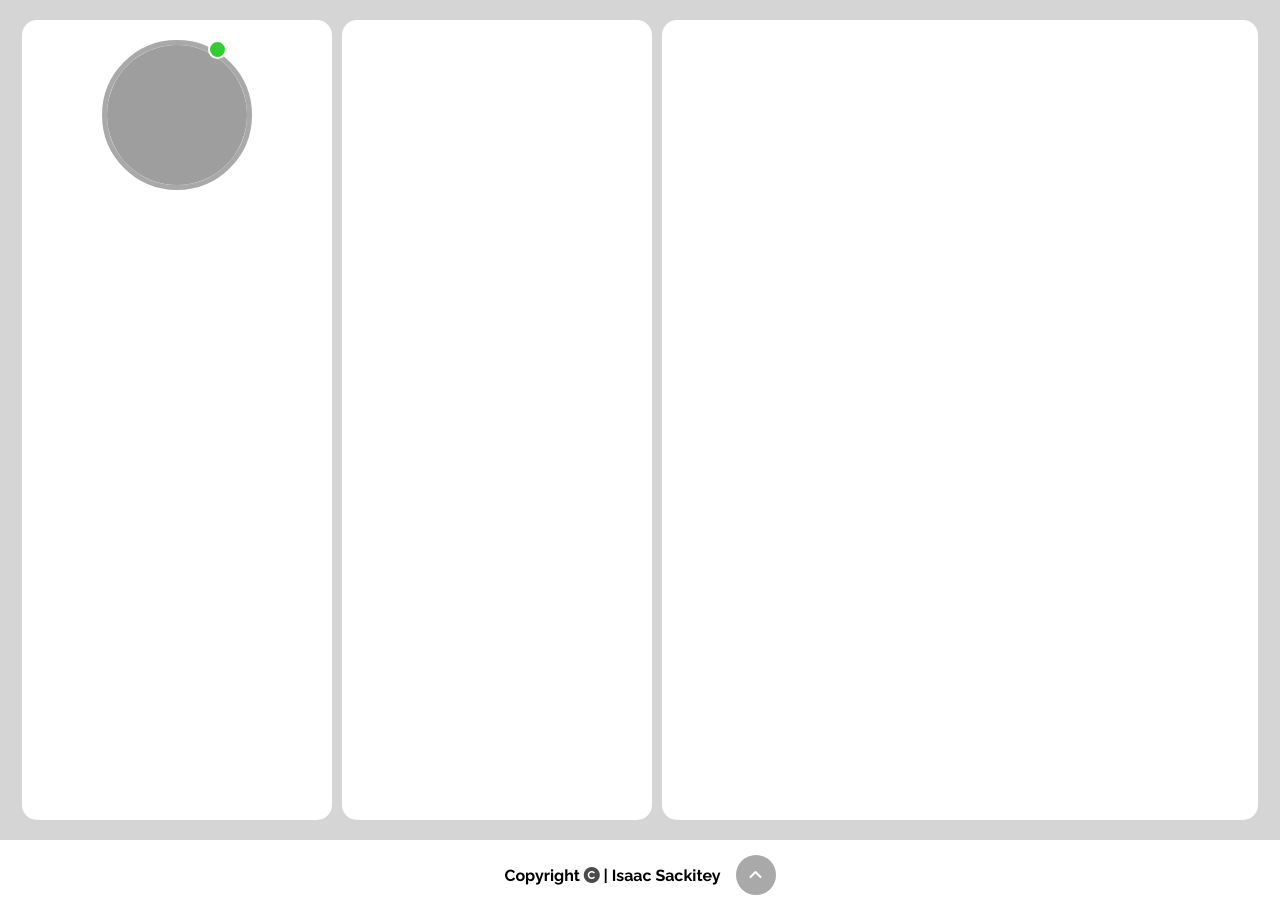
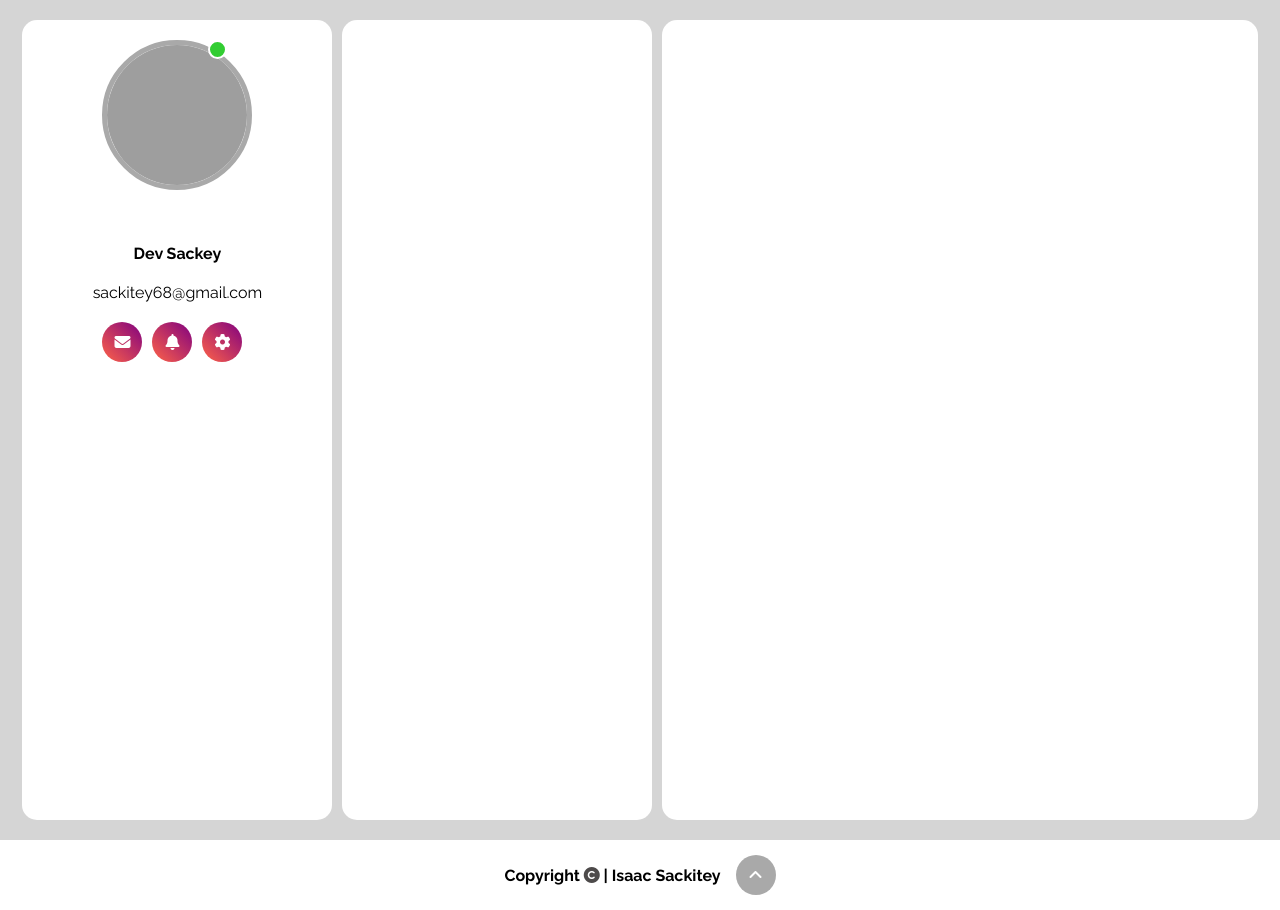
Before and after one commit to Sackitey68/ChatApp, a plain HTML site: page index.html in a window 1280 px wide. Drawn offline with Linux system fonts and the light colour scheme; grey boxes are pictures that could not be loaded.

Commit message:
set up the profile details

```diff
--- a/index.html
+++ b/index.html
@@ -30,6 +30,20 @@
             />
           </div>
         </div>
+
+        <h4 class="name">Dev Sackey</h4>
+        <p class="email">sackitey68@gmail.com</p>
+        <div class="option-icons">
+          <a href="#">
+            <i class="fas fa-envelope"></i>
+          </a>
+          <a href="#">
+            <i class="fas fa-bell"></i>
+          </a>
+          <a href="#">
+            <i class="fas fa-gear"></i>
+          </a>
+        </div>
       </aside>
 
       <aside class="chat-online"></aside>
--- a/style.css
+++ b/style.css
@@ -107,6 +107,27 @@
     border: 2px solid #fff;
 }
 
+.name, .email, .option-icons {
+    display: flex;
+    justify-content: center;
+    margin-top: 20px;
+}
+
+
+.option-icons i {
+    inline-size: 40px;
+    block-size: 40px;
+    background: var(--icon-background);
+    text-align: center;
+    color: white;
+    margin-right: 10px;
+    line-height: 40px;
+    border-radius: 50%;
+}
+
+.option-icons {
+    padding-bottom: 25px;
+}
 /* Footer */
 footer {
   background-color: white;
```
